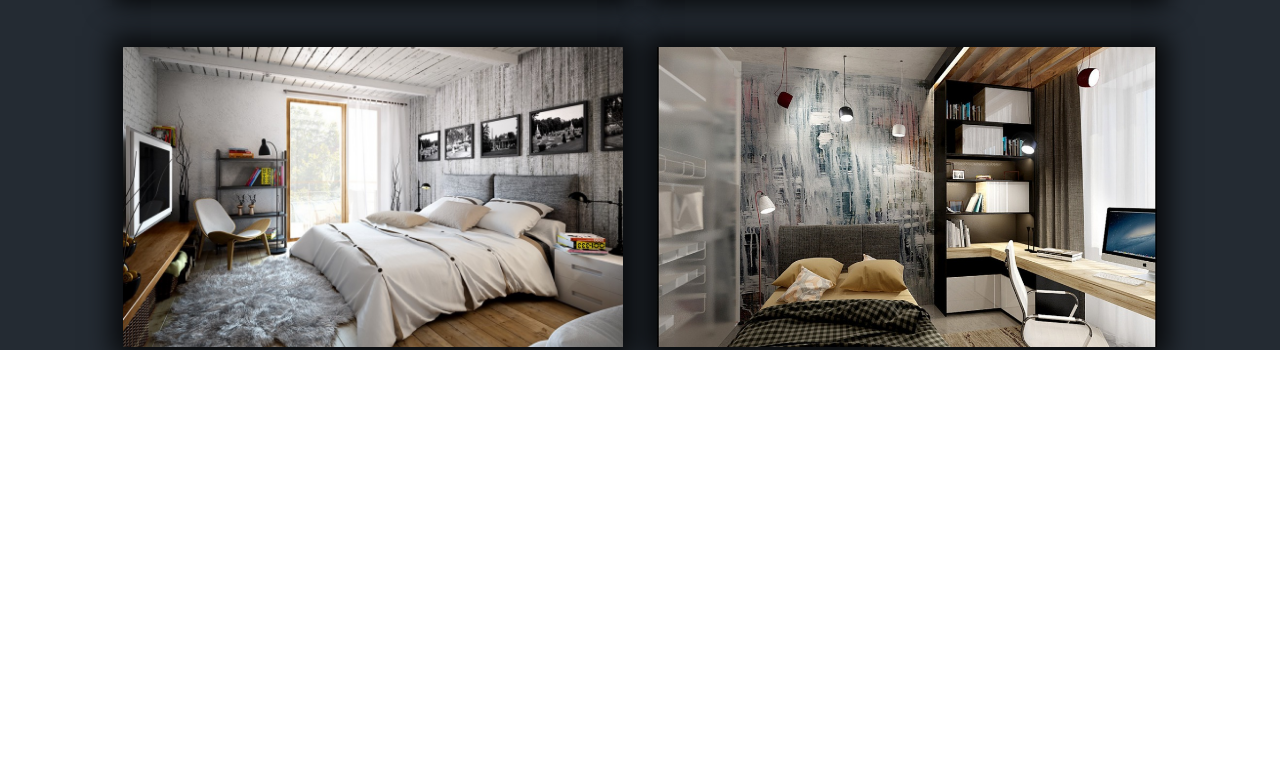
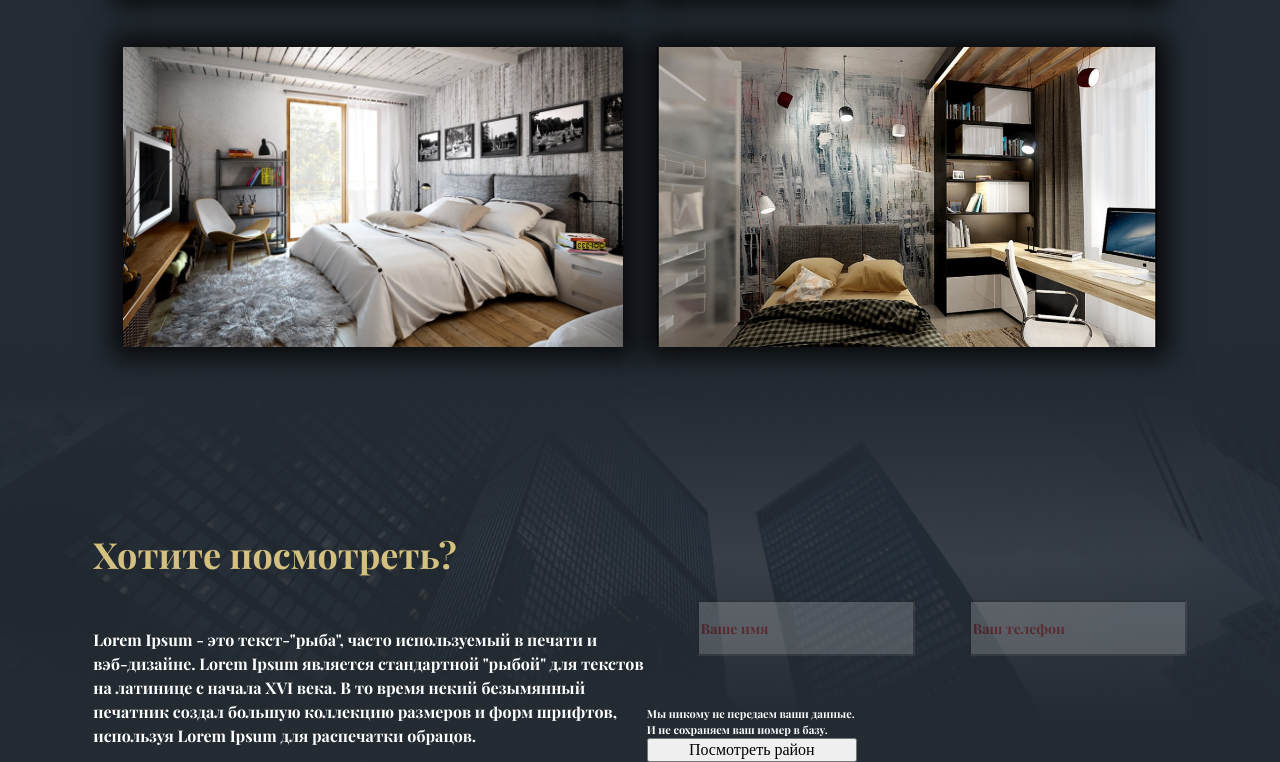
Before and after one commit to Evgeniy137/Project-HouseVOP, a website: page app/index.html in a window 1280 px wide. Shown: the part 1784-2546 px from the top of the page. Before the commit the page ends 2134 px from the top, so only its background shows below. Drawn offline with Linux system fonts and the light colour scheme.

Commit message:
Блок с формами

```diff
--- a/app/index.html
+++ b/app/index.html
@@ -115,6 +115,25 @@
             </div>
         </div>
     </div>
+    <div class="container form">
+        <div class="form_registration">
+            <div class="form_registration-text">
+                <h2>Хотите посмотреть?</h2>
+                <p>Lorem Ipsum - это текст-"рыба", часто используемый в печати и <br> вэб-дизайне. Lorem Ipsum является
+                    стандартной "рыбой" для текстов <br> на латинице с начала XVI века. В то время некий безымянный <br> печатник
+                    создал большую коллекцию размеров и форм шрифтов,<br> используя Lorem Ipsum для распечатки обрацов.
+                </p>
+            </div>
+            <div class="form_registration-item">
+                <input class="name_inp" type="name" placeholder="Ваше имя">
+                <input class="number_inp" type="tel" placeholder="Ваш телефон">
+                <div class="info_inp">
+                    Мы никому не передаем ваши данные.<br>
+                    И не сохраняем ваш номер в базу.
+                </div>
+                <button type="button" class="button_form">Посмотреть район</button>
+            </div>
+        </div>
     </div>
 
 
--- a/app/scss/style.scss
+++ b/app/scss/style.scss
@@ -248,6 +248,7 @@ header {
 .popup-link :hover {
     box-shadow: 0px 0px 110px 41px rgba(212, 193, 127, 1);
 }
+
 /**слайдер**/
 .slider-item {
     img {
@@ -271,8 +272,8 @@ header {
 }
 
 .slick-arrow {
-    border-radius: 50px;
-    border: 2px solid black;
+    border-radius      : 50px;
+    border             : 2px solid black;
     width              : 50px;
     height             : 50px;
     font-size          : 0px;
@@ -284,15 +285,86 @@ header {
 .slick-next {
     background-image: url(../icons/right.svg);
 }
+
 .slick-prev {
     background-image: url(../icons/left.svg);
 }
 
+/**container4**/
+.form {
+    background-image   : url(../img/backround_container.png);
+    background-position: center;
+    background-repeat  : no-repeat;
+    background-size    : cover;
 
+    .form_registration {
+        max-width      : 1100px;
+        margin         : 0 auto;
+        display        : flex;
+        justify-content: space-evenly;
+        flex-flow      : row wrap;
 
+        .form_registration-text {
+            padding-top: 180px;
 
+            h2 {
+                font-family: $font_s;
+                font-weight: bold;
+                font-size  : 36px;
+                line-height: 48px;
+                color      : #D4C17F;
+            }
 
+            p {
+                padding-top: 50px;
+                font-family: $font_s;
+                font-style : normal;
+                font-weight: normal;
+                font-size  : 16px;
+                line-height: 24px;
+                color      : $text-color;
+            }
+        }
+    }
+}
 
+.form_registration-item {
+    padding-top: 200px;
+
+    input {
+        width      : 210px;
+        height     : 50px;
+        background : #FFFFFF;
+        opacity    : 0.2;
+        font-family: $font_s;
+        font-style : normal;
+        font-weight: normal;
+        font-size  : 14px;
+        line-height: 27px;
+    }
+}
+
+::placeholder {
+    color: red;
+}
+
+.name_inp {
+    margin: 50px;
+}
+
+.info_inp {
+    font-family: $font_s;
+    font-style : normal;
+    font-weight: normal;
+    font-size  : 11px;
+    line-height: 16px;
+    color: $text-color;
+    width: 210px;
+    height: 50;
+}
+.button_form{
+   width: 210px;
+}
 
 
 
```
Also changed, not shown: app/css/css.min.css, app/css/style.css, app/img/backround_container.png (added).
